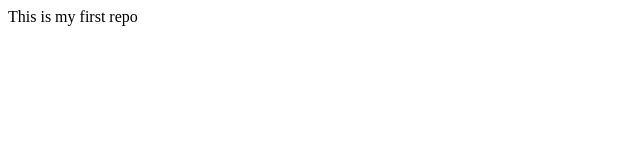
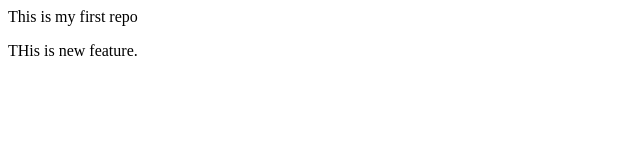
Before and after one commit to amritv0306/localRepo, a plain HTML site: page index.html in a window 1280 px wide. Shown: the whole page, without its empty margins (0-640 px from the left). Drawn offline with Linux system fonts and the light colour scheme.

Commit message:
Added new feature

```diff
--- a/index.html
+++ b/index.html
@@ -1 +1,2 @@
 <p>This is my first repo</p>
+<p>THis is new feature.</p>
```
